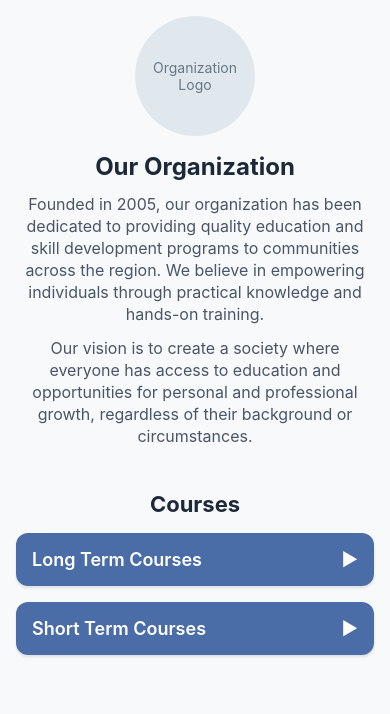
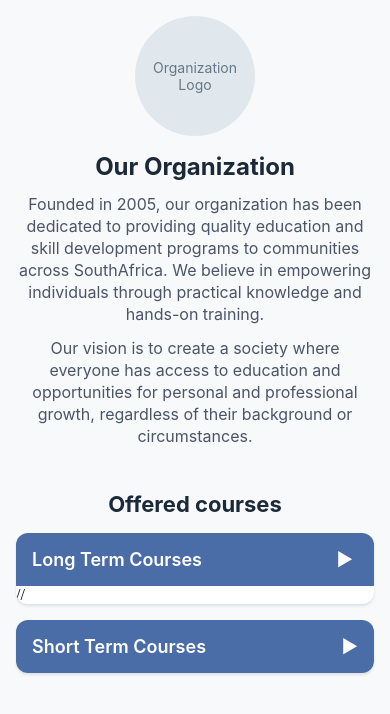
Before and after one commit to st10476645/GAPMobileApp, a React Native app: screen / in a window 390 px wide. Shown: the top 714 px of the page. Built offline with nearby package versions, Linux system fonts and the light colour scheme.

Commit message:
added a bunch of comments again and changed stuff in the code for a better understanding

```diff
--- a/App.tsx
+++ b/App.tsx
@@ -5,20 +5,21 @@ import {StyleSheet,View,Text,ScrollView,TouchableOpacity,SafeAreaView,Image,Layo
 
 
 export default function Homepage() {
-  const [longTermExpanded, setLongTermExpanded] = useState(false); // Those lines indicate whether the sections are expanded or collapsed
-  const [shortTermExpanded, setShortTermExpanded] = useState(false); // The intial state is collapsed (false)
+  const [showLongCourses, setshowLongCourses] = useState(false); // Those lines indicate whether the sections are expanded or collapsed
+  const [showShortCourses, setshowShortCourses] = useState(false); // The intial state is collapsed (false)
 
-  const toggleLongTerm = () => {
-    LayoutAnimation.configureNext(LayoutAnimation.Presets.easeInEaseOut);
-    setLongTermExpanded(!longTermExpanded);
+  // Function used to change the state of the buttons
+  const LongCoursesClick = () => {
+    LayoutAnimation.configureNext(LayoutAnimation.Presets.easeInEaseOut); // This line makes the animation of the button smooth
+    setshowLongCourses(!showLongCourses); // This line changes the state of the the button
   };
 
-  const toggleShortTerm = () => {
+  const ShortCoursesClick = () => {
     LayoutAnimation.configureNext(LayoutAnimation.Presets.easeInEaseOut);
-    setShortTermExpanded(!shortTermExpanded);
+    setshowShortCourses(!showLongCourses);
   };
 
-  return (
+  return ( // Basically the whole page is a scroll view and it contains the history of the organization and the courses offered
     <SafeAreaView style={styles.container}>
       <ScrollView style={styles.scrollView} contentContainerStyle={styles.contentContainer}>
         {/* Logo and Organization Info */}
@@ -29,7 +30,7 @@ export default function Homepage() {
           <Text style={styles.title}>Our Organization</Text>
           <Text style={styles.description}>
             Founded in 2005, our organization has been dedicated to providing quality education
-            and skill development programs to communities across the region. We believe in
+            and skill development programs to communities across SouthAfrica. We believe in
             empowering individuals through practical knowledge and hands-on training.
           </Text>
           <Text style={styles.description}>
@@ -41,18 +42,18 @@ export default function Homepage() {
 
         {/* Courses Section */}
         <View style={styles.coursesSection}>
-          <Text style={styles.sectionTitle}>Courses</Text>
+          <Text style={styles.sectionTitle}>Offered courses</Text>
 
           {/* Long Term Courses */}
           <View style={styles.courseCategory}>
-            <TouchableOpacity style={styles.categoryHeader} onPress={toggleLongTerm}>
-              <Text style={styles.categoryTitle}>Long Term Courses</Text>
+            <TouchableOpacity style={styles.categoryHeader} onPress={LongCoursesClick}>
+              <Text style={styles.categoryTitle}>Long Term Courses</Text> {/* This section reprsent the long courses button */}
               <Text style={styles.arrow}>
-                {longTermExpanded ? '▼' : '►'}
+                {showLongCourses ? '▼' : '►'} {/* This line changes the arrow direction based on the state of the button */}
               </Text>
-            </TouchableOpacity>
+            </TouchableOpacity> //
 
-            {longTermExpanded && (
+            {showLongCourses && ( // This line first checks if the state od the button is true (basically open) then shows the courses
               <View style={styles.courseList}>
                 <TouchableOpacity style={styles.courseItem}>
                   <Text style={styles.courseName}>First Aid</Text>
@@ -72,14 +73,14 @@ export default function Homepage() {
 
           {/* Short Term Courses */}
           <View style={styles.courseCategory}>
-            <TouchableOpacity style={styles.categoryHeader} onPress={toggleShortTerm}>
+            <TouchableOpacity style={styles.categoryHeader} onPress={ShortCoursesClick}>
               <Text style={styles.categoryTitle}>Short Term Courses</Text>
               <Text style={styles.arrow}>
-                {shortTermExpanded ? '▼' : '►'}
+                {showShortCourses ? '▼' : '►'}
               </Text>
             </TouchableOpacity>
 
-            {shortTermExpanded && (
+            {showShortCourses && (
               <View style={styles.courseList}>
                 <TouchableOpacity style={styles.courseItem}>
                   <Text style={styles.courseName}>Child Minding</Text>
```
